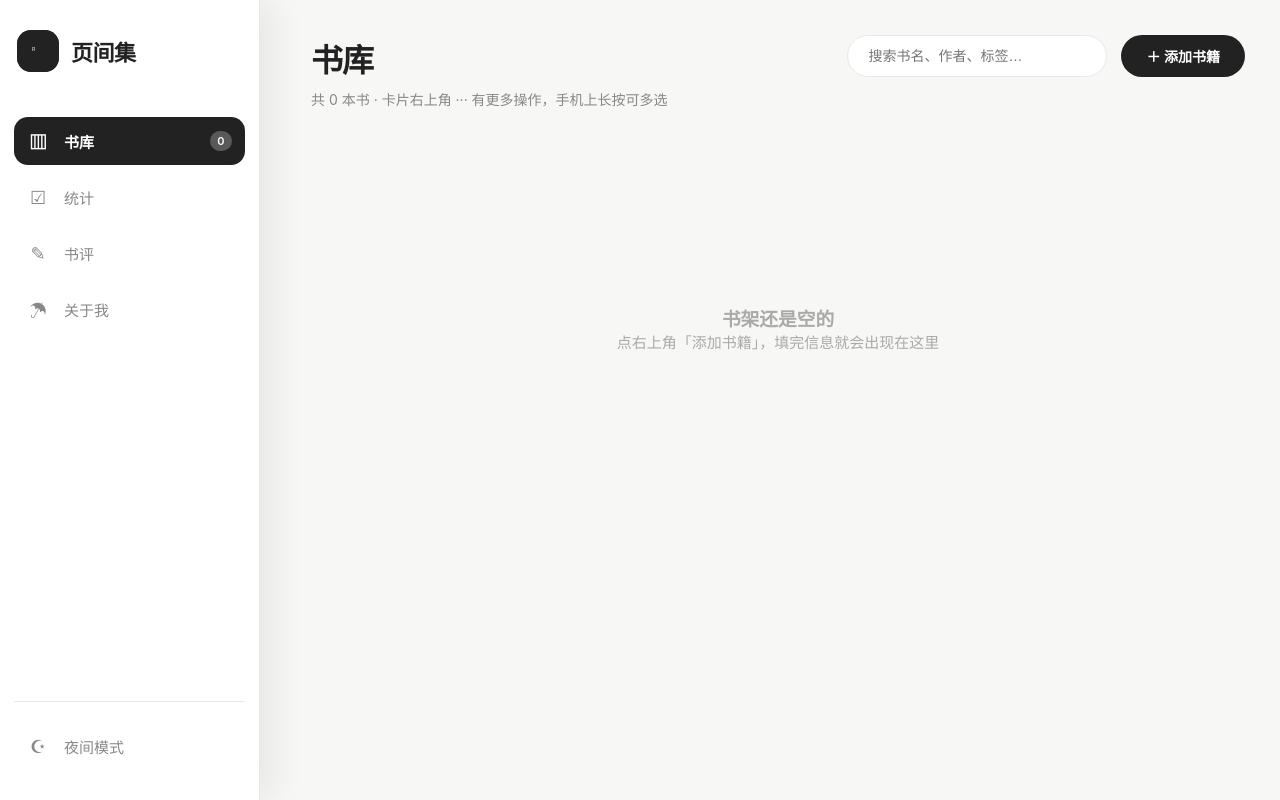
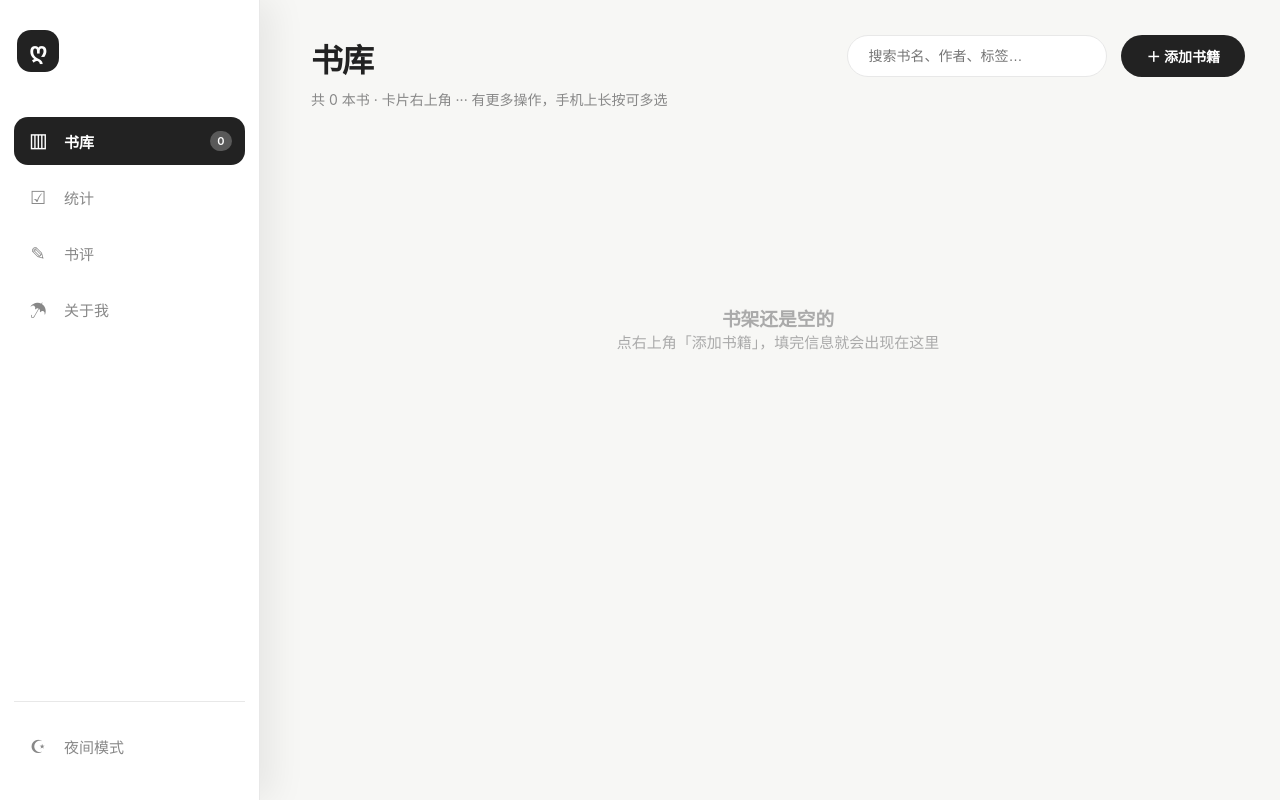
Before and after one commit to oktobercc/-, a plain HTML site: page index.html in a window 1280 px wide. Drawn offline with Linux system fonts and the light colour scheme.

Commit message:
Update index.html

```diff
--- a/index.html
+++ b/index.html
@@ -3,12 +3,13 @@
 <head>
     <meta charset="UTF-8" />
     <meta name="viewport" content="width=device-width, initial-scale=1.0" />
-    <title>页间集 · 阅读 OS</title>
+    <title>页间集</title>
 
     <link rel="stylesheet" href="css/main.css" />
     <link rel="stylesheet" href="css/sidebar.css" />
     <link rel="stylesheet" href="css/bookshelf.css" />
     <link rel="stylesheet" href="css/stats.css" />
+    <link rel="icon" type="image/x-icon" href="favicon.ico">
 </head>
 <body>
 
@@ -16,8 +17,8 @@
     <aside class="sidebar" id="sidebar">
 
         <div class="sidebar-header">
-            <span class="logo-icon"><img src="assets/images/logo.png" alt="" /></span>
-            <span class="logo-text">页间集</span>
+            <span class="logo-icon">ღ</span>
+
         </div>
 
         <nav class="sidebar-nav">
```
